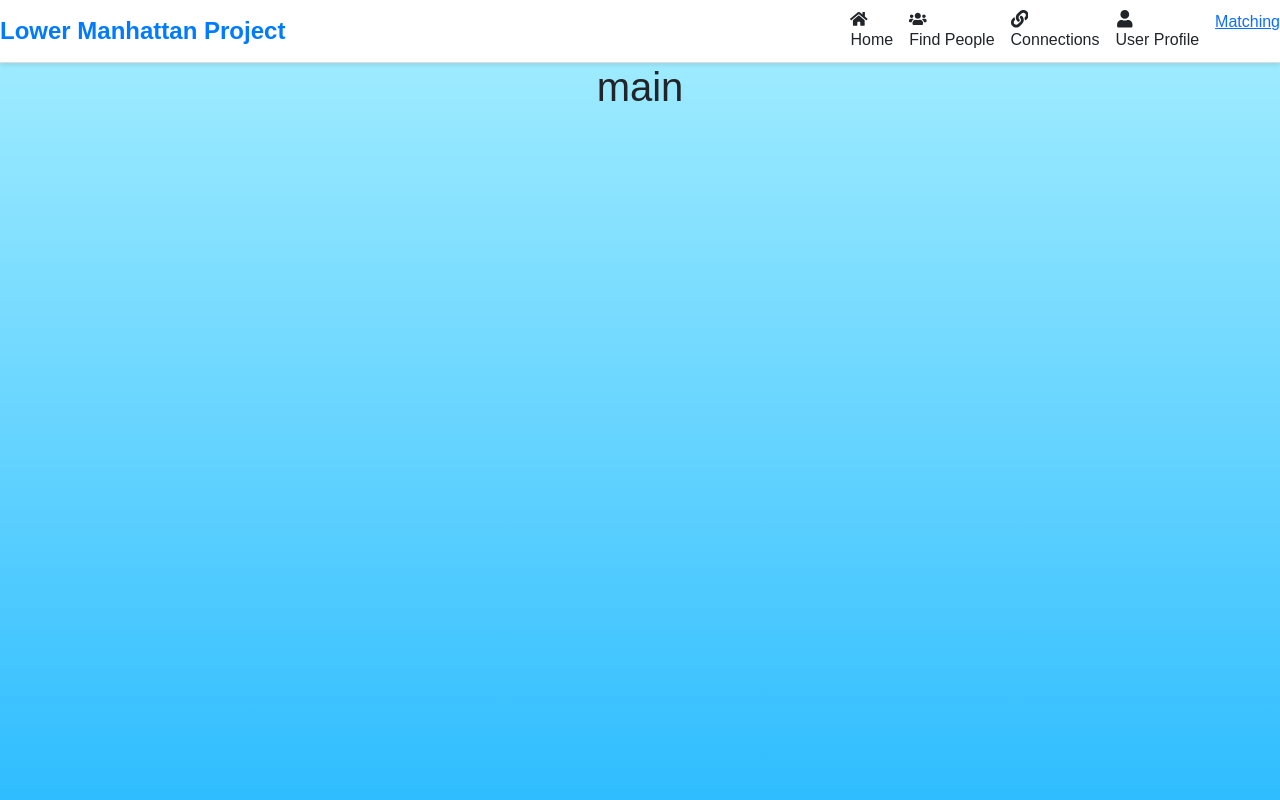
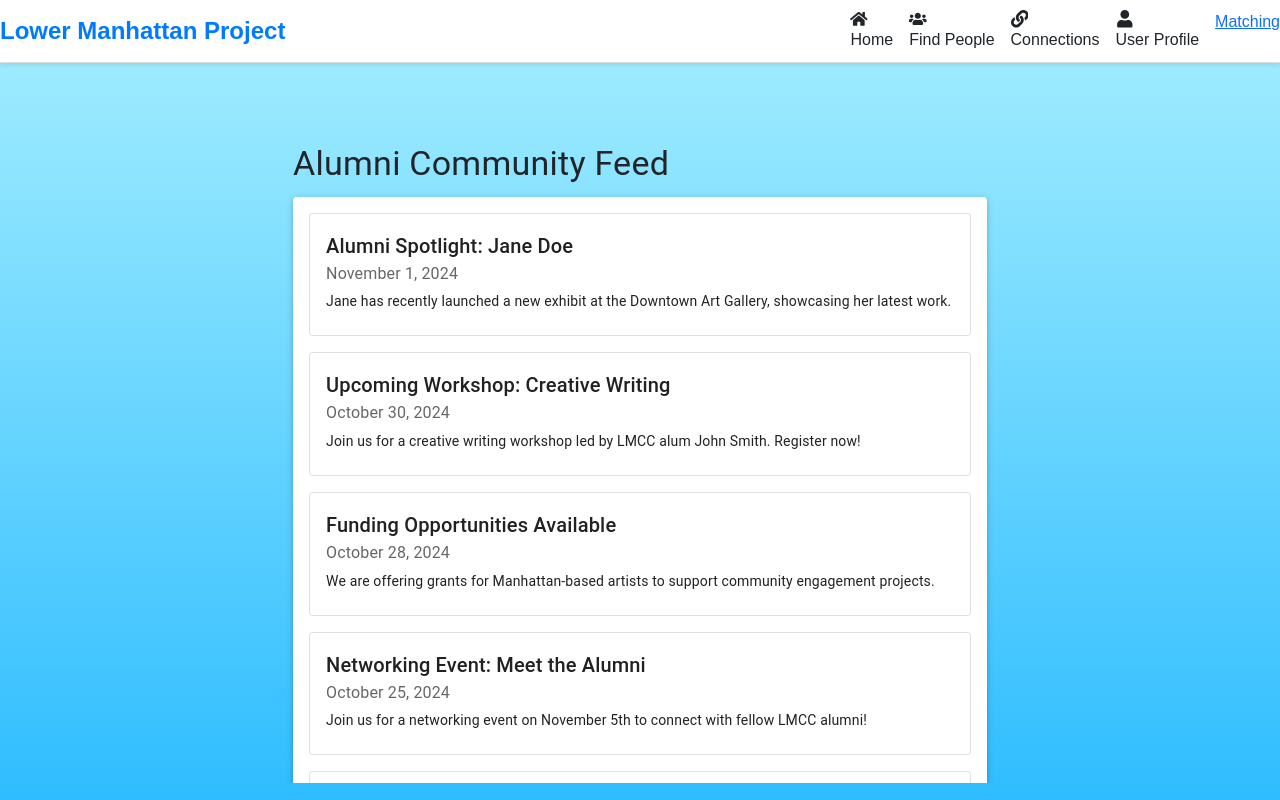
Before and after one commit to cfgcolumbus24/Team-20, a React (Vite) app in the folder musematch/: page / in a window 1280 px wide. Built offline with nearby package versions, Linux system fonts and the light colour scheme; no server answers.

Commit message:
landing page created

```diff
--- a/musematch/src/pages/main.tsx
+++ b/musematch/src/pages/main.tsx
@@ -1,7 +1,100 @@
+import React from 'react';
+import { Card, CardContent, Typography, Container, Paper, Stack } from '@mui/material';
+
+const feedPosts = [
+  {
+    id: 1,
+    title: "Alumni Spotlight: Jane Doe",
+    date: "November 1, 2024",
+    content: "Jane has recently launched a new exhibit at the Downtown Art Gallery, showcasing her latest work.",
+  },
+  {
+    id: 2,
+    title: "Upcoming Workshop: Creative Writing",
+    date: "October 30, 2024",
+    content: "Join us for a creative writing workshop led by LMCC alum John Smith. Register now!",
+  },
+  {
+    id: 3,
+    title: "Funding Opportunities Available",
+    date: "October 28, 2024",
+    content: "We are offering grants for Manhattan-based artists to support community engagement projects.",
+  },
+  {
+    id: 4,
+    title: "Networking Event: Meet the Alumni",
+    date: "October 25, 2024",
+    content: "Join us for a networking event on November 5th to connect with fellow LMCC alumni!",
+  },
+  {
+    id: 5,
+    title: "Art Exhibition: Collective Voices",
+    date: "October 22, 2024",
+    content: "An exhibition featuring works from LMCC artists will be held at the Main Gallery starting next week.",
+  },
+  {
+    id: 6,
+    title: "Grant Application Deadline Approaching",
+    date: "October 20, 2024",
+    content: "Don't forget, the deadline for the LMCC grant applications is November 15th!",
+  },
+  {
+    id: 7,
+    title: "New Artist Residency Program",
+    date: "October 18, 2024",
+    content: "We are excited to announce a new artist residency program aimed at fostering innovative projects.",
+  },
+  {
+    id: 8,
+    title: "Volunteer Opportunities with LMCC",
+    date: "October 15, 2024",
+    content: "Looking for volunteers for upcoming events? Check out our website for details!",
+  },
+];
+
 export const Main = () => {
   return (
-    <div>
-      <h1>main</h1>
-    </div>
+    <Container
+      maxWidth="lg"
+      style={{ paddingTop: '80px', overflow: 'hidden', maxHeight: 'calc(100vh - 80px)' }}
+    >
+      <Typography variant="h4" gutterBottom>
+        Alumni Community Feed
+      </Typography>
+      <Paper
+        elevation={3}
+        style={{
+          padding: '16px',
+          height: 'calc(100vh - 120px)', // Adjust as necessary for header and padding
+          overflowY: 'auto',
+          scrollbarWidth: 'none', // Firefox
+          '-ms-overflow-style': 'none', // IE and Edge
+        }}
+      >
+        <style>{`
+          /* Hide scrollbar for Chrome, Safari, and Opera */
+          .MuiPaper-root::-webkit-scrollbar {
+            display: none;
+          }
+        `}</style>
+        <Stack spacing={2}>
+          {feedPosts.map((post) => (
+            <Card variant="outlined" key={post.id}>
+              <CardContent>
+                <Typography variant="h6" component="h2">
+                  {post.title}
+                </Typography>
+                <Typography color="textSecondary" gutterBottom>
+                  {post.date}
+                </Typography>
+                <Typography variant="body2" component="p">
+                  {post.content}
+                </Typography>
+              </CardContent>
+            </Card>
+          ))}
+        </Stack>
+      </Paper>
+    </Container>
   );
 };
```
